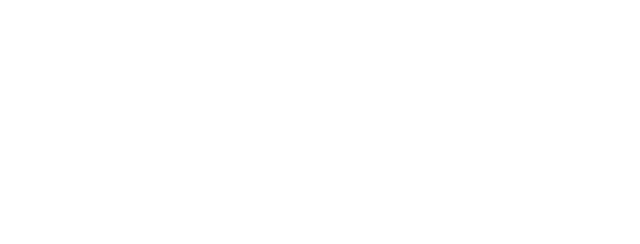
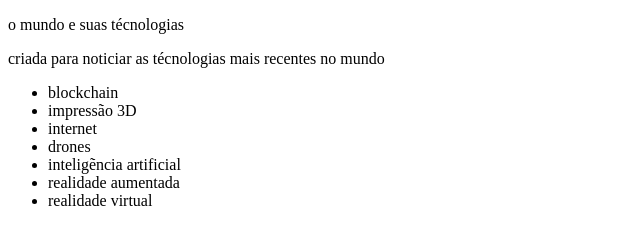
Before and after one commit to joncpx/programacao, a plain HTML site: page index.html in a window 1280 px wide. Shown: the whole page, without its empty margins (0-640 px from the left). Drawn offline with Linux system fonts and the light colour scheme.

Commit message:
documento

```diff
--- a/index.html
+++ b/index.html
@@ -3,9 +3,28 @@
 <head>
     <meta charset="UTF-8">
     <meta name="viewport" content="width=device-width, initial-scale=1.0">
-    <title>Document</title>
+    <title>o mundo e suas técnologias</title>
 </head>
 <body>
+    <header>
+        <p>o mundo e suas técnologias</p>
+    </header>
 
-</body>
+    <main>
+        <p>criada para noticiar as técnologias mais recentes no mundo</p>
+        <ul>
+            <li> blockchain</li>
+            <li>impressão 3D  </li>
+            <li> internet</li>
+            <li>drones</li>
+            <li>inteligẽncia artificial</li>
+            <li>realidade aumentada</li>
+            <li>realidade virtual</li>
+
+
+            </li>
+        </ul>
+    </main>
+
+ </body>
 </html>
```
